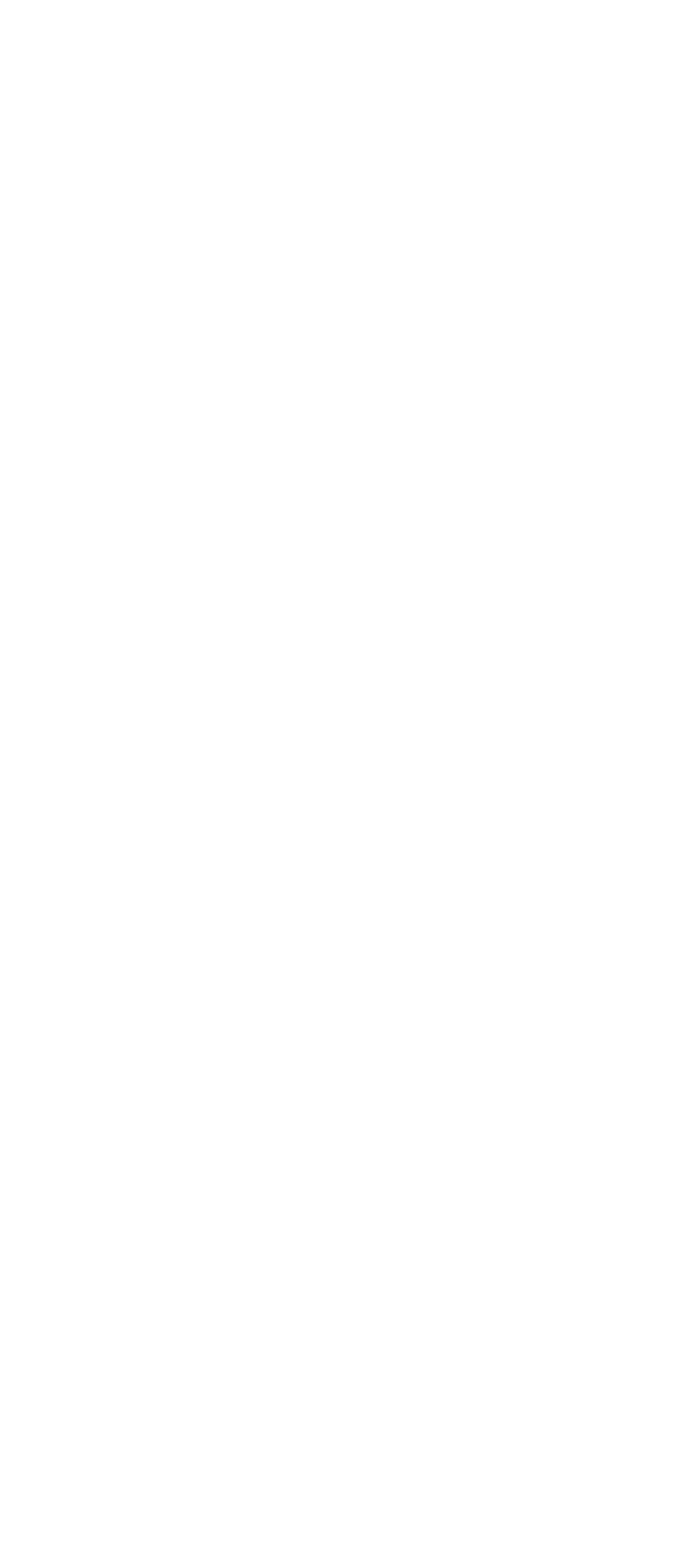
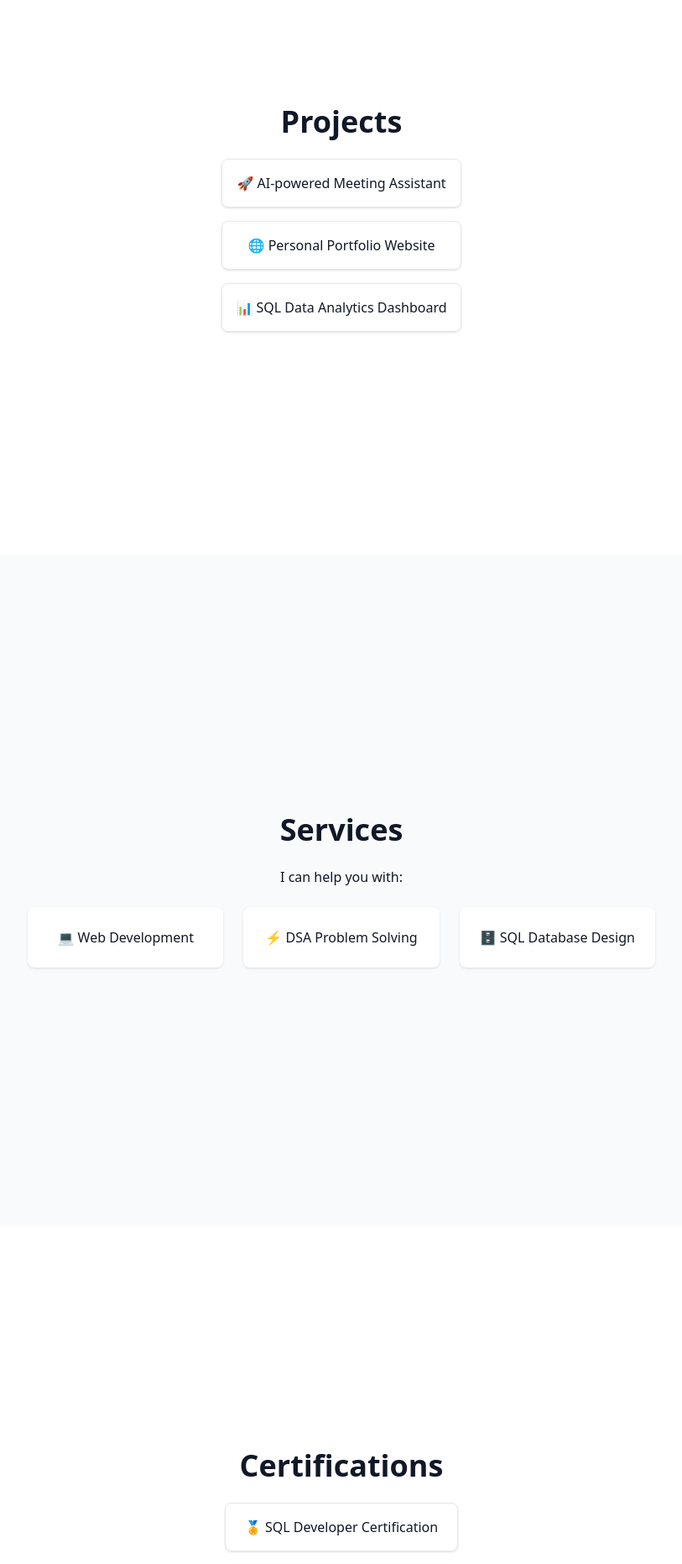
Before and after one commit to anoop-grover/personal-portfolio-website, a React (Vite) app: page / in a window 1280 px wide. Shown: the part 1740-3602 px from the top of the page at 84% size, without its empty margins (233-1046 px from the left). Before the commit the page ends 1600 px from the top, so only its background shows below. Built offline with nearby package versions, Linux system fonts and the light colour scheme.

Commit message:
Update App.jsx

```diff
--- a/src/App.jsx
+++ b/src/App.jsx
@@ -1,12 +1,23 @@
 import Home from "./components/Home"
 import About from "./components/About"
+import Projects from "./components/Projects"
+import Services from "./components/Services"
+import Certifications from "./components/Certifications"
+import Testimonials from "./components/Testimonials"
+import Contact from "./components/Contact"
+import Footer from "./components/Footer"
 
 export default function App() {
   return (
     <div>
       <Home />
       <About />
-      {/* Next: Projects, Services, Certifications, Testimonials, Contact, Footer */}
+      <Projects />
+      <Services />
+      <Certifications />
+      <Testimonials />
+      <Contact />
+      <Footer />
     </div>
   )
 }
```
